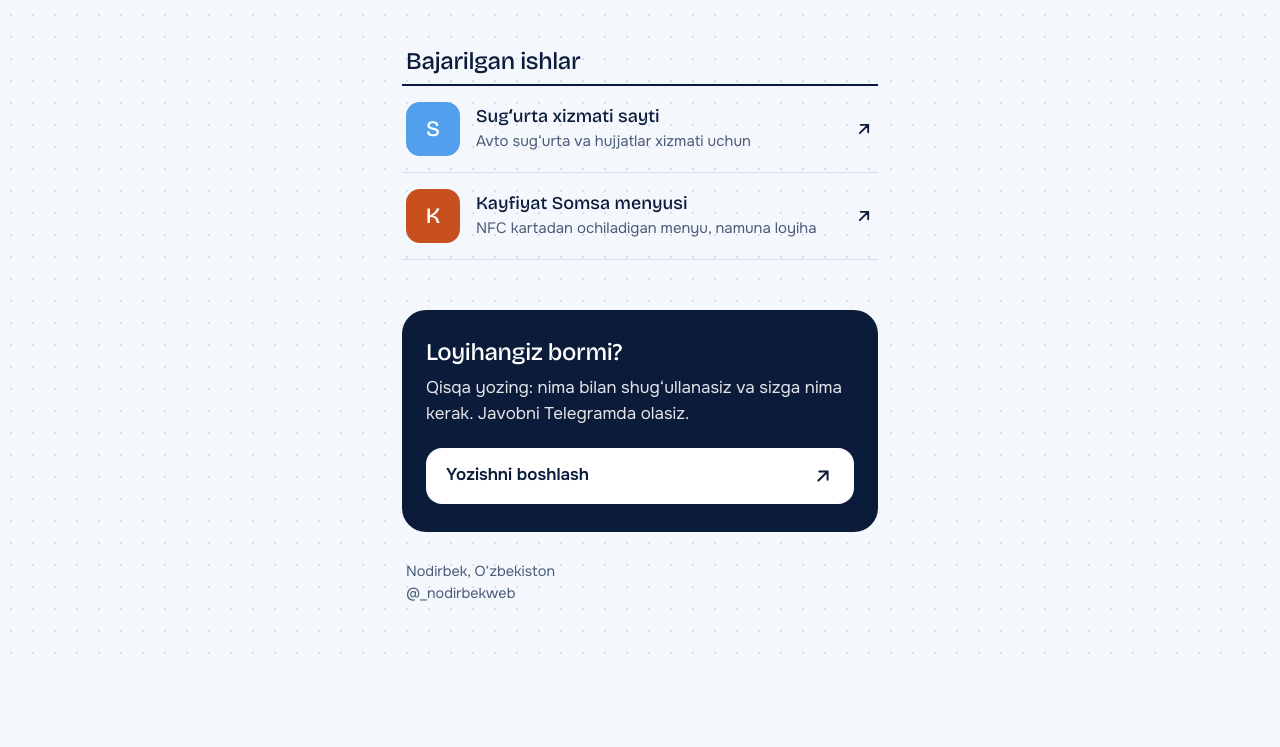
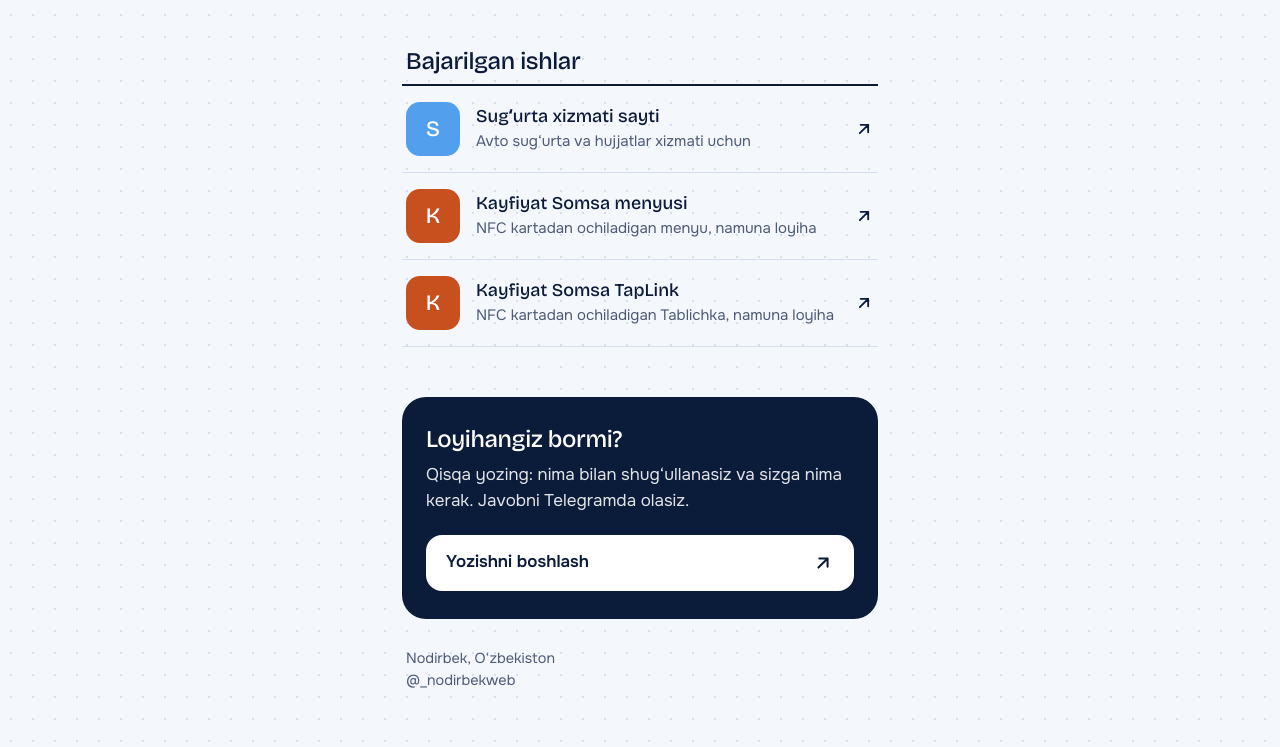
Before and after one commit to NodirbekXamidjanov/TapLink, a plain HTML site: page index.html in a window 1280 px wide. Shown: the part 1316-2063 px from the top of the page. Before the commit the page ends 1976 px from the top, so only its background shows below. Drawn offline with nearby package versions, Linux system fonts and the light colour scheme.

Commit message:
new_works_added

```diff
--- a/index.html
+++ b/index.html
@@ -586,6 +586,31 @@
           <path d="M7 17 17 7M8 7h9v9" />
         </svg>
       </a>
+      <a
+        class="work"
+        href="https://https://kayfiyat-somsa-landing.netlify.app/"
+        target="_blank"
+        rel="noopener"
+      >
+        <i class="tile t2" aria-hidden="true">K</i>
+        <div>
+          <b>Kayfiyat Somsa TapLink</b
+          ><span>NFC kartadan ochiladigan Tablichka, namuna loyiha</span>
+        </div>
+        <svg
+          width="20"
+          height="20"
+          viewBox="0 0 24 24"
+          fill="none"
+          stroke="currentColor"
+          stroke-width="2.2"
+          stroke-linecap="round"
+          stroke-linejoin="round"
+          aria-hidden="true"
+        >
+          <path d="M7 17 17 7M8 7h9v9" />
+        </svg>
+      </a>
 
       <section class="end">
         <h2>Loyihangiz bormi?</h2>
```
